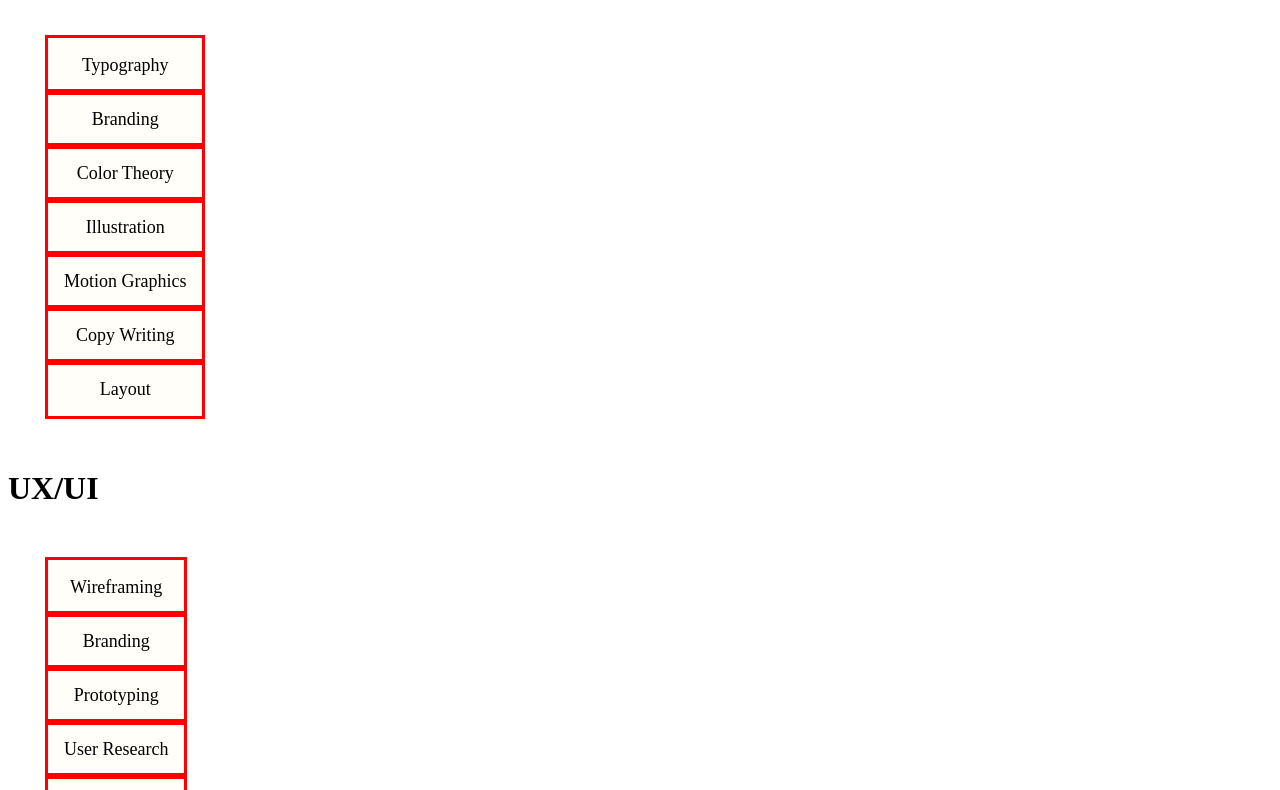
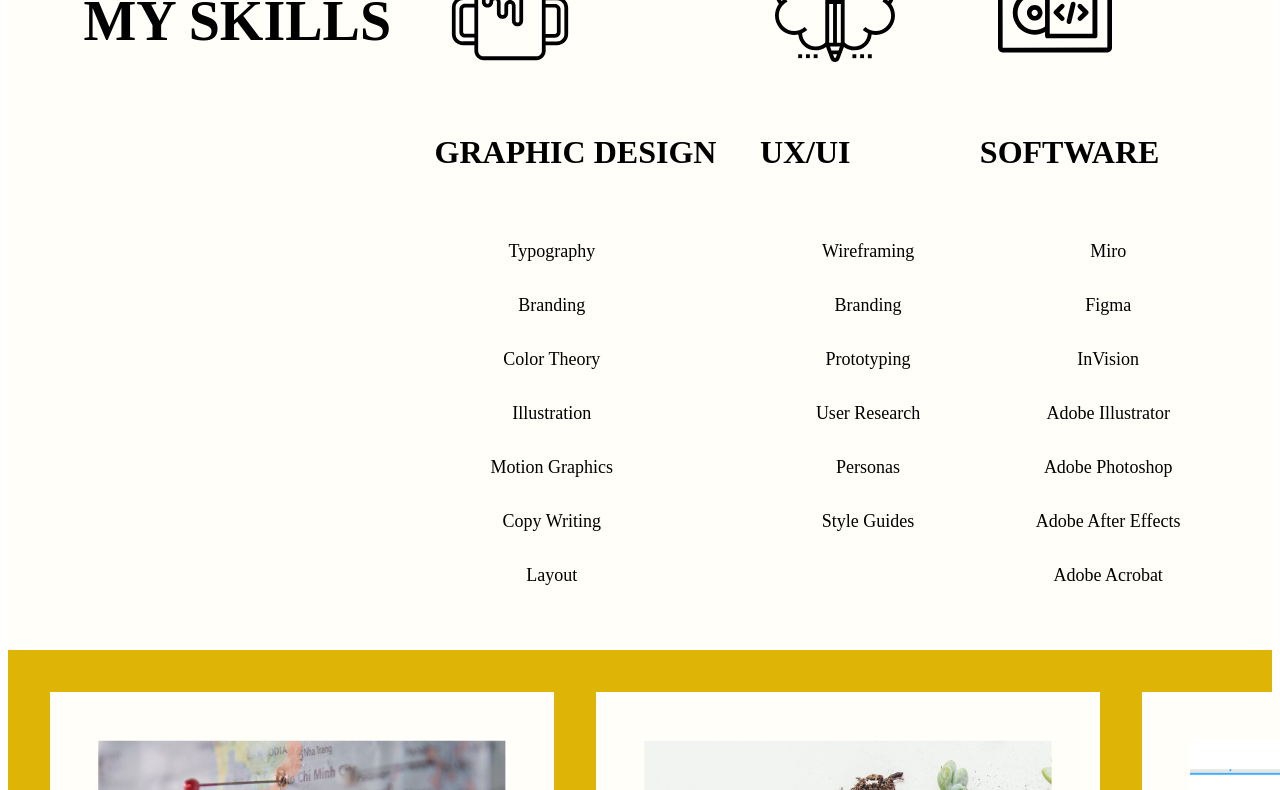
Before and after one commit to starrkisst/UX_UI_HW_18, a plain HTML site: page index.html in a window 1280 px wide. Shown: the part 736-1526 px from the top of the page. Drawn offline with Linux system fonts and the light colour scheme.

Commit message:
Debugging Skills

```diff
--- a/css/style.css
+++ b/css/style.css
@@ -22,7 +22,7 @@ vertical-align: top;
 }
 
 nav {
-    outline:3px solid red;
+    /*outline:3px solid red;*/
       display:inline-block;
       height: 88px;
     width: 100%;
@@ -31,7 +31,7 @@ nav {
 }
 
 .logo {
-    outline:3px solid red;
+    /*outline:3px solid red;*/
 
     /* width: 23%; */
     height: 98%;
@@ -42,7 +42,7 @@ nav {
 
 
 .navbar {
-    outline:3px solid red;
+    /*outline:3px solid red;*/
     display: inline-block;
     width: 99%%;
     /* padding: 1%; */
@@ -69,7 +69,7 @@ align-items: center;
 
 
 
-h3 {
+.h3 {
 
 font-family: Museo Slab;
 font-style: normal;
@@ -141,7 +141,7 @@ text-align: center;
 
 .heroImg {
     display: flex;
-    outline:3px solid red;
+    /*outline:3px solid red;*/
     /* display: inline-block; */
     height: 500px;
     padding: 25px 25px;
@@ -155,7 +155,7 @@ text-align: center;
 .content {
   display: inline-block;
    width: 49%;
-   outline:3px solid red;
+   /*outline:3px solid red;*/
    font-family: Museo Sans;
      font-style: normal;
     font-weight: normal;
@@ -171,7 +171,7 @@ padding: 24px;
 }
 
 .aboutIntro {
-outline:3px solid red;
+/*outline:3px solid red;*/
 display: flex;
 position: absolute;
 width: 692px;
@@ -185,7 +185,7 @@ top: 175px;
 
 footer {
 
-    outline:3px solid red;
+    /*outline:3px solid red;*/
     background-color: #373738;
     padding-left: 25%;
     padding-right: 25%;
@@ -194,7 +194,7 @@ footer {
 
 footer ul {
 
-    outline:3px solid red;
+    /*outline:3px solid red;*/
     width: 100%;
     display: inline-block;
     list-style: none;
@@ -262,17 +262,22 @@ footer ul li {
 
 
 .mySkills {
-    outline:3px solid red;
+
+
+    /*outline:3px solid red;*/
     display: flex;
+    padding: 32px;
     flex-direction: row;
-    justify-content: center;
+    justify-content:space-evenly;
+    align-items:flex-start;
+
 
         /* position: absolute; */
         /* width:100%; */
 
         /* position: absolute; */
 
-        height: 775px;
+        /*height: 775px;*/
         background-color: #FFFEF9;
         }
 
@@ -296,7 +301,7 @@ footer ul li {
         top: 490px;
         }
 
-        h3 {
+        .h3 {
         font-family: Museo Slab;
         font-style: normal;
         font-weight: bold;
@@ -319,31 +324,22 @@ footer ul li {
         top: 132px; */
         }
 
-        .about{
+        .mySkills .about{
         flex: 3;
         }
 
-        .graphicDesign {
-            width: 33%;
-        }
-
-        .UXUI {
-            width: 33%;
-        }
-
-        .software{
-            width: 33%;
-        }
 
 
-        p {
+
+
+    .p {
         font-family: Museo Sans;
         font-style: normal;
         font-weight: normal;
         font-size: 21px;
         line-height: 180%;
         /* or 38px */
-        display: flex;
+
         align-items: center;
         letter-spacing: -0.02em;
 
@@ -353,18 +349,6 @@ footer ul li {
 
 
 
-        h3 {
-
-            font-family: Museo Slab;
-            font-style: normal;
-            font-weight: bold;
-            font-size: 32px;
-            line-height: 48px;
-            /* identical to box height, or 150% */
-
-            display: flex;
-            align-items: center;
-            }
 
 button {
 
@@ -449,11 +433,3 @@ left: 48.19px;
 top: 39.76px;
 
 background: #C4C4C4; */
-
-
-
-
-
-
-
-}
--- a/index.html
+++ b/index.html
@@ -35,7 +35,7 @@
         <img class="profileImg" src="images/figuroutable.jpg"
         alt="Amber at Work"></img>
         <div class="content">
-                <p>Hi, I’m Amber! I’m  a senior level graphic designer with a strong foundation in print media. I have always had a passion for community, for serving and for the welfare and betterment of others. Since I was young, I have been creating. From studying ecological design principles in permaculture to earning my degree and then having a career in graphic design, I have observed patterns in nature, in people and in design that mirror each other. I’m excited to transition into a design field that prioritizes  solving problems for users while also being aesthetically pleasing, cohesive, and current. This field blends my love for serving people with my love for design, and I look forward to the opportunity to serve people with this new skill.</p>
+                <p class="p">Hi, I’m Amber! I’m  a senior level graphic designer with a strong foundation in print media. I have always had a passion for community, for serving and for the welfare and betterment of others. Since I was young, I have been creating. From studying ecological design principles in permaculture to earning my degree and then having a career in graphic design, I have observed patterns in nature, in people and in design that mirror each other. I’m excited to transition into a design field that prioritizes  solving problems for users while also being aesthetically pleasing, cohesive, and current. This field blends my love for serving people with my love for design, and I look forward to the opportunity to serve people with this new skill.</p>
                 <button>Download Resume</button>
 
             </div>
@@ -45,12 +45,16 @@
 
          <!--  My UX Skills section coded using CSS flex -->
 
-         <section>
+         <section class="mySkills">
+ <h1 class="h1">MY SKILLS</h1>
+            <div>
 
-            <div class=“mySkills”>
 
-            <div class=“graphicDesign”>
-                <h3>GRAPHIC DESIGN</h3>
+                    <div”>
+                    <img src="images/graphic.design.svg " width="150" text-align="center">
+                    <h3 class="h3">GRAPHIC DESIGN</h3>
+
+
                     <ul>
                         <li class="mySkills li">Typography</li>
                         <li class="mySkills li">Branding</li>
@@ -62,8 +66,9 @@
                     </ul>
                     </div>
 
-            <div class=“UXUI”>
-                <h3>UX/UI</h3>
+                <div>
+                    <img src="images/design.thinking.2.svg" width="150">
+                    <h3 class="h3">UX/UI</h3>
                     <ul>
                         <li class="mySkills li">Wireframing</li>
                         <li class="mySkills li">Branding</li>
@@ -73,7 +78,8 @@
                         <li class="mySkills li">Style Guides</li>
                 </div>
 
-            <div class=“Software”>
+                <div>
+                    <img src="images/software.svg" width="150">
                     <h3 class="h3">SOFTWARE</h3>
                     <ul>
                         <li class="mySkills li">Miro</li>
@@ -158,6 +164,7 @@
 <div class="workGrid">
     <!-- <h1 class="h1">My Work</h1> -->
 
+    <!-- <h1 class="h1">MY WORK</h1>/* -->
     <div class="shoestring">
         <img src="images/shoestring.jpg">
         <h4>SHOESTRING MOBILE APP</h4>
```
Also changed, not shown: images/design.thinking.2.svg (added), images/design.thinking.svg (added), images/graphic.design.svg (added), images/software.svg (added), 2 other files. Lines whose indentation alone changed are shown as unchanged.
